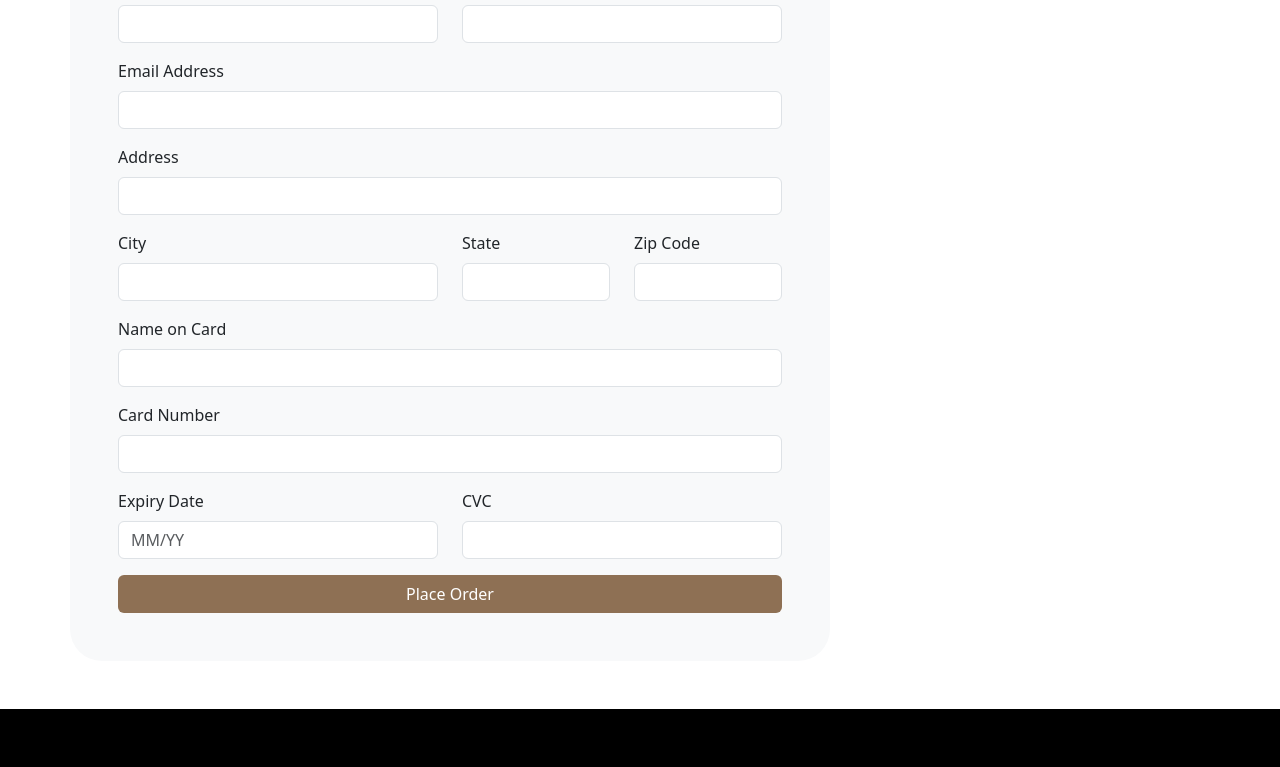
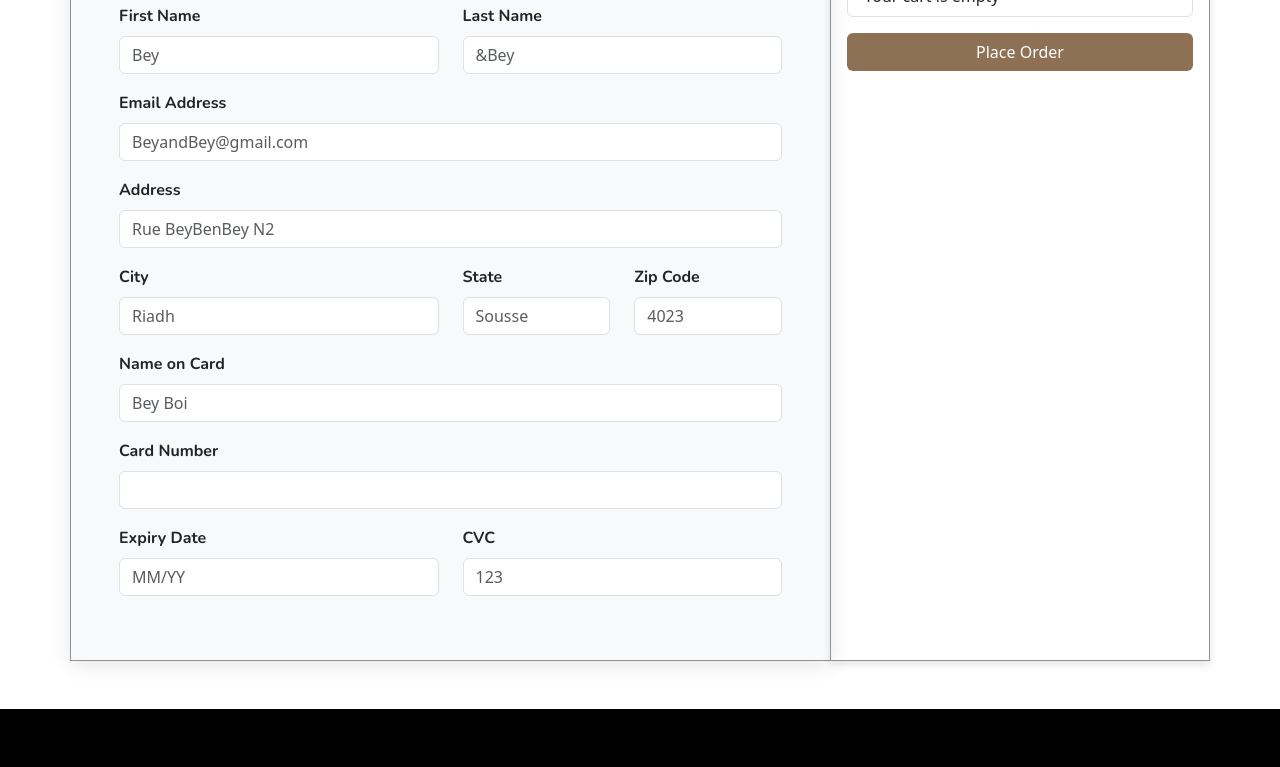
Before and after one commit to YngJesus/clothing-store, a plain HTML site: page checkout.html in a window 1280 px wide. Shown: the part 274-1041 px from the top of the page. Drawn offline with nearby package versions, Linux system fonts and the light colour scheme; a web font is replaced by a local one.

Commit message:
update code

```diff
--- a/checkout.html
+++ b/checkout.html
@@ -110,9 +110,9 @@
     <!-- NAVBAR -->
     <div class="container my-5">
       <div class="row">
-        <div class="col-md-8 bg-body-tertiary p-5 rounded-5">
+        <div class="col-md-8 bg-body-tertiary p-5 checkout-bgleft">
           <h4 class="mb-3">Billing Information</h4>
-          <form id="checkout-form">
+          <form class="frmckt" id="checkout-form">
             <div class="row">
               <div class="col-md-6 mb-3">
                 <label for="firstName" class="form-label">First Name</label>
@@ -120,6 +120,7 @@
                   type="text"
                   class="form-control"
                   id="firstName"
+                  placeholder="Bey"
                   required
                 />
               </div>
@@ -128,6 +129,7 @@
                 <input
                   type="text"
                   class="form-control"
+                  placeholder="&Bey"
                   id="lastName"
                   required
                 />
@@ -135,34 +137,74 @@
             </div>
             <div class="mb-3">
               <label for="email" class="form-label">Email Address</label>
-              <input type="email" class="form-control" required />
+              <input
+                type="email"
+                class="form-control"
+                placeholder="BeyandBey@gmail.com"
+                required
+              />
             </div>
             <div class="mb-3">
               <label for="address" class="form-label">Address</label>
-              <input type="text" class="form-control" id="address" required />
+              <input
+                type="text"
+                class="form-control"
+                placeholder="Rue BeyBenBey N2"
+                id="address"
+                required
+              />
             </div>
             <div class="row">
               <div class="col-md-6 mb-3">
                 <label for="city" class="form-label">City</label>
-                <input type="text" class="form-control" id="city" required />
+                <input
+                  type="text"
+                  class="form-control"
+                  placeholder="Riadh"
+                  id="city"
+                  required
+                />
               </div>
               <div class="col-md-3 mb-3">
                 <label for="state" class="form-label">State</label>
-                <input type="text" class="form-control" id="state" required />
+                <input
+                  type="text"
+                  class="form-control"
+                  placeholder="Sousse"
+                  id="state"
+                  required
+                />
               </div>
               <div class="col-md-3 mb-3">
                 <label for="zip" class="form-label">Zip Code</label>
-                <input type="text" class="form-control" id="zip" required />
+                <input
+                  type="number"
+                  class="form-control"
+                  placeholder="4023"
+                  id="zip"
+                  required
+                />
               </div>
             </div>
             <div class="mb-3">
               <label for="cardName" class="form-label">Name on Card</label>
-              <input type="text" class="form-control" id="cardName" required />
+              <input
+                type="text"
+                class="form-control"
+                placeholder="Bey Boi"
+                id="cardName"
+                required
+              />
             </div>
             <div class="mb-3">
-              <label for="cardNumber" class="form-label">Card Number</label>
+              <label
+                for="cardNumber"
+                placeholder="1234 5678 9123 4567"
+                class="form-label"
+                >Card Number</label
+              >
               <input
-                type="text"
+                type="number"
                 class="form-control"
                 id="cardNumber"
                 required
@@ -181,29 +223,34 @@
               </div>
               <div class="col-md-6 mb-3">
                 <label for="cardCVC" class="form-label">CVC</label>
-                <input type="text" class="form-control" id="cardCVC" required />
+                <input
+                  type="number"
+                  placeholder="123"
+                  class="form-control"
+                  id="cardCVC"
+                  required
+                />
               </div>
             </div>
-            <button
-              type="submit"
-              class="btn"
-              style="background-color: #8e7054; color: white; width: 100%"
-            >
-              Place Order
-            </button>
           </form>
         </div>
 
-        <div class="col-md-4">
+        <div class="col-md-4 checkout-bg p-3">
           <!-- Order Summary -->
-          <h4 class="mb-3">Order Summary</h4>
+          <h4 class="mb-3 mt-4">Order Summary</h4>
           <ul id="order-summary" class="list-group mb-3">
             <!-- Dynamic content will be inserted here -->
           </ul>
+          <button
+            type="submit"
+            class="btn"
+            style="background-color: #8e7054; color: white; width: 100%"
+          >
+            Place Order
+          </button>
         </div>
       </div>
     </div>
-
     <!-- FOOTER -->
     <footer class="text-center text-lg-start text-white">
       <section class="p-3">
--- a/style.css
+++ b/style.css
@@ -694,4 +694,30 @@ table img {
   margin: 3px;
 }
 
+.checkout-bg {
+  border: 1px solid rgb(146, 145, 145);
+  box-shadow: 0 4px 8px rgba(0, 0, 0, 0.1);
+}
+.checkout-bg h4 {
+  font-family: "Nunito", sans-serif !important;
+  font-weight: bold !important;
+  font-size: 2rem !important;
+}
+.checkout-bgleft {
+  border-left: 1px solid rgb(146, 145, 145);
+  border-top: 1px solid rgb(146, 145, 145);
+  border-bottom: 1px solid rgb(146, 145, 145);
+  box-shadow: 0px 4px 20px rgba(0, 0, 0, 0.1);
+}
+.checkout-bgleft h4 {
+  font-family: "Nunito", sans-serif !important;
+  font-weight: bold !important;
+  font-size: 2.2rem !important;
+  margin-bottom: 2rem !important;
+}
+.frmckt .form-label {
+  font-family: "Nunito", sans-serif;
+  /* font-size: 1.2rem; */
+  font-weight: bold;
+}
 /* SHOP PAGE */
```
